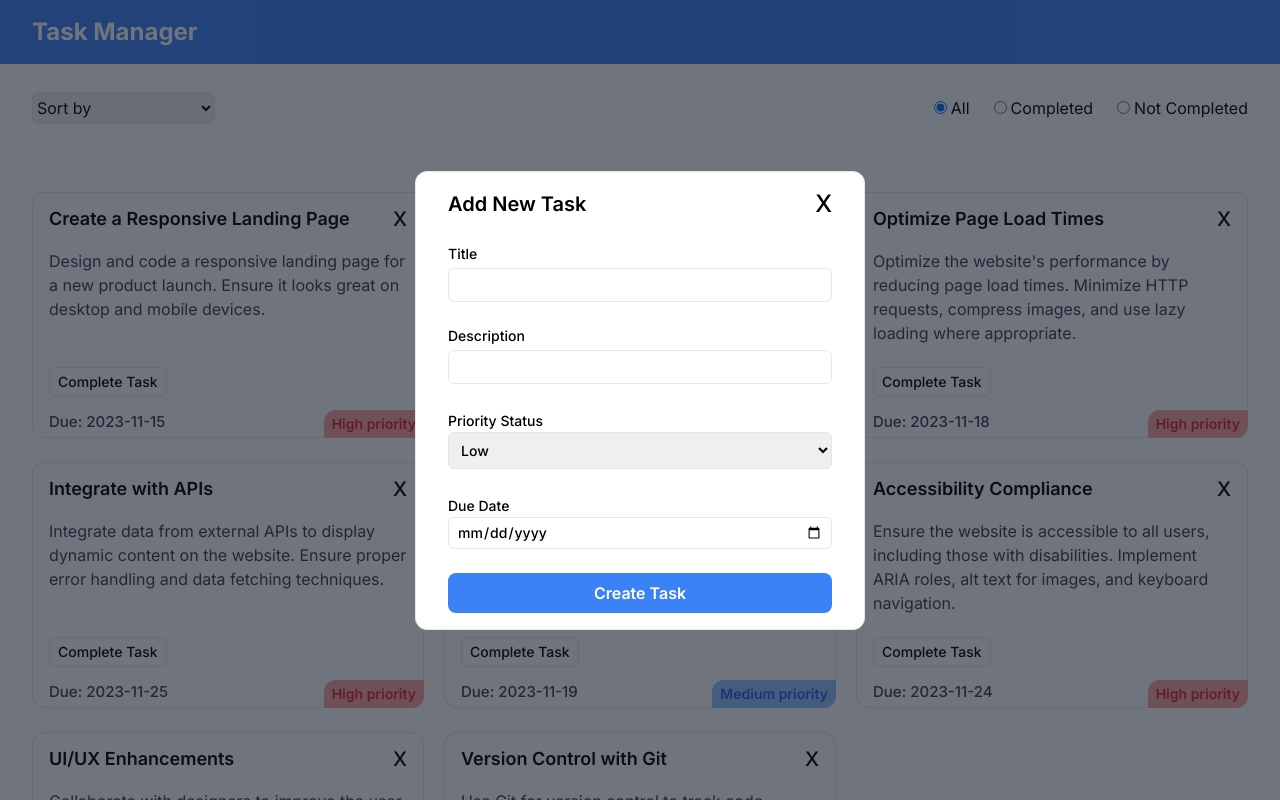
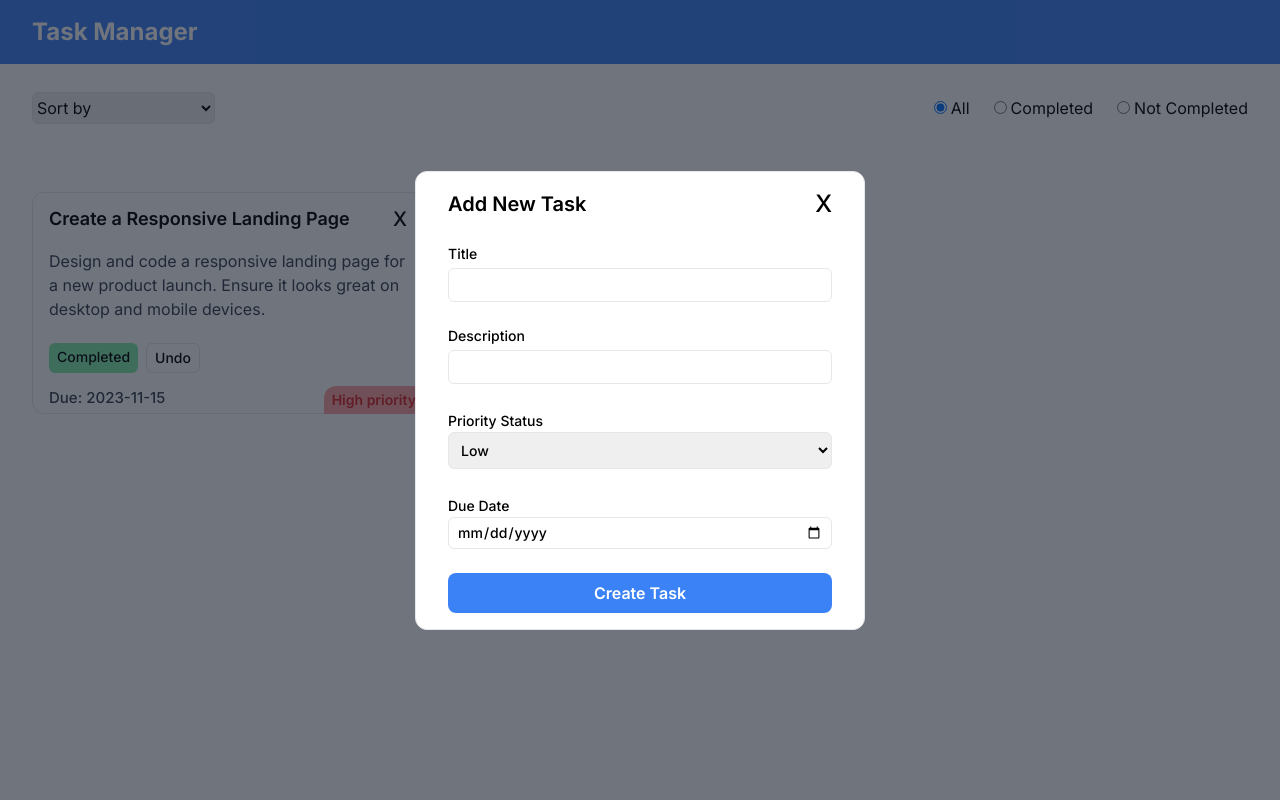
Before and after one commit to Jesusborjas006/task-manager, a Next.js app: page /tasks in a window 1280 px wide. Both pictures are taken after a click on the button "Create Task". Shown: the top 800 px of the page. Built offline with nearby package versions, Linux system fonts and the light colour scheme.

Commit message:
Add functionality to filter out tasks by completion status

```diff
--- a/app/lib/placeholder-data.ts
+++ b/app/lib/placeholder-data.ts
@@ -5,7 +5,7 @@ export const tasksData = [
     body: "Design and code a responsive landing page for a new product launch. Ensure it looks great on desktop and mobile devices.",
     priority: "High",
     dueDate: "2023-11-15",
-    // completed: false,
+    completed: true,
   },
   {
     id: 2,
@@ -13,54 +13,54 @@ export const tasksData = [
     body: "Add a navigation menu to the website that includes links to various sections of the site. Make it user-friendly and visually appealing.",
     priority: "Medium",
     dueDate: "2023-11-22",
-    // completed: false,
+    completed: false,
   },
-  {
-    id: 3,
-    title: "Optimize Page Load Times",
-    body: "Optimize the website's performance by reducing page load times. Minimize HTTP requests, compress images, and use lazy loading where appropriate.",
-    priority: "High",
-    dueDate: "2023-11-18",
-    // completed: false,
-  },
-  {
-    id: 4,
-    title: "Integrate with APIs",
-    body: "Integrate data from external APIs to display dynamic content on the website. Ensure proper error handling and data fetching techniques.",
-    priority: "High",
-    dueDate: "2023-11-25",
-    // completed: false,
-  },
-  {
-    id: 5,
-    title: "Cross-Browser Testing",
-    body: "Test the website on multiple web browsers (e.g., Chrome, Firefox, Safari, Edge) to ensure compatibility and a consistent user experience.",
-    priority: "Medium",
-    dueDate: "2023-11-19",
-    // completed: false,
-  },
-  {
-    id: 6,
-    title: "Accessibility Compliance",
-    body: "Ensure the website is accessible to all users, including those with disabilities. Implement ARIA roles, alt text for images, and keyboard navigation.",
-    priority: "High",
-    dueDate: "2023-11-24",
-    // completed: false,
-  },
-  {
-    id: 7,
-    title: "UI/UX Enhancements",
-    body: "Collaborate with designers to improve the user interface and user experience of the website. Implement animations, micro-interactions, and other enhancements.",
-    priority: "Medium",
-    dueDate: "2023-11-28",
-    // completed: false,
-  },
-  {
-    id: 8,
-    title: "Version Control with Git",
-    body: "Use Git for version control to track code changes, collaborate with team members, and maintain a clean and organized codebase.",
-    priority: "Low",
-    dueDate: "2023-11-30",
-    // completed: false,
-  },
+  // {
+  //   id: 3,
+  //   title: "Optimize Page Load Times",
+  //   body: "Optimize the website's performance by reducing page load times. Minimize HTTP requests, compress images, and use lazy loading where appropriate.",
+  //   priority: "High",
+  //   dueDate: "2023-11-18",
+  //   completed: false,
+  // },
+  // {
+  //   id: 4,
+  //   title: "Integrate with APIs",
+  //   body: "Integrate data from external APIs to display dynamic content on the website. Ensure proper error handling and data fetching techniques.",
+  //   priority: "High",
+  //   dueDate: "2023-11-25",
+  //   completed: false,
+  // },
+  // {
+  //   id: 5,
+  //   title: "Cross-Browser Testing",
+  //   body: "Test the website on multiple web browsers (e.g., Chrome, Firefox, Safari, Edge) to ensure compatibility and a consistent user experience.",
+  //   priority: "Medium",
+  //   dueDate: "2023-11-19",
+  //   completed: false,
+  // },
+  // {
+  //   id: 6,
+  //   title: "Accessibility Compliance",
+  //   body: "Ensure the website is accessible to all users, including those with disabilities. Implement ARIA roles, alt text for images, and keyboard navigation.",
+  //   priority: "High",
+  //   dueDate: "2023-11-24",
+  //   completed: false,
+  // },
+  // {
+  //   id: 7,
+  //   title: "UI/UX Enhancements",
+  //   body: "Collaborate with designers to improve the user interface and user experience of the website. Implement animations, micro-interactions, and other enhancements.",
+  //   priority: "Medium",
+  //   dueDate: "2023-11-28",
+  //   completed: false,
+  // },
+  // {
+  //   id: 8,
+  //   title: "Version Control with Git",
+  //   body: "Use Git for version control to track code changes, collaborate with team members, and maintain a clean and organized codebase.",
+  //   priority: "Low",
+  //   dueDate: "2023-11-30",
+  //   completed: false,
+  // },
 ];
--- a/app/tasks/page.tsx
+++ b/app/tasks/page.tsx
@@ -12,6 +12,10 @@ const Page = () => {
   const [isCreatingTask, setIsCreatingTask] = useState(false);
   const [sortBy, setSortBy] = useState("");
   const [radioValue, setRadioValue] = useState("all");
+  const [filteredByStatus, setFilteredByStatus] = useState(tasks);
+
+  console.log("Tasks: ", tasks);
+  console.log("Filtered Tasks: ", filteredByStatus);
 
   const addNewTask = (newTask: {
     id: number;
@@ -28,9 +32,17 @@ const Page = () => {
     setTasks(filteredTasks);
   };
 
-  // const filterTasks = () => {
-  //   const filteredTasks = tasks.filter((task) =)
-  // }
+  const displayFilteredTasks = () => {
+    if (radioValue === "all") {
+      setFilteredByStatus(tasks);
+    } else if (radioValue === "completed") {
+      const filteredTasks = tasks.filter((task) => task.completed === true);
+      setFilteredByStatus(filteredTasks);
+    } else if (radioValue === "not completed") {
+      const filteredTasks = tasks.filter((task) => task.completed === false);
+      setFilteredByStatus(filteredTasks);
+    }
+  };
 
   return (
     <div className="relative">
@@ -50,10 +62,11 @@ const Page = () => {
         setIsCreatingTask={setIsCreatingTask}
         radioValue={radioValue}
         setRadioValue={setRadioValue}
+        displayFilteredTasks={displayFilteredTasks}
       />
 
-      {tasks.length ? (
-        <Tasks tasks={tasks} deleteTask={deleteTask} />
+      {filteredByStatus.length ? (
+        <Tasks filteredByStatus={filteredByStatus} deleteTask={deleteTask} />
       ) : (
         <NoTasksMessage />
       )}
--- a/app/ui/FormModal.tsx
+++ b/app/ui/FormModal.tsx
@@ -8,6 +8,7 @@ const FormModal = ({ addNewTask, setIsCreatingTask }: any) => {
     body: "",
     priority: "Low",
     dueDate: "",
+    completed: false,
   });
   const [inputsFilled, setInputsFilled] = useState(true);
 
@@ -31,6 +32,7 @@ const FormModal = ({ addNewTask, setIsCreatingTask }: any) => {
         body: form.body,
         priority: form.priority,
         dueDate: form.dueDate,
+        completed: false,
       };
 
       addNewTask(newTask);
@@ -42,7 +44,13 @@ const FormModal = ({ addNewTask, setIsCreatingTask }: any) => {
   };
 
   const resetInputs = () => {
-    setForm({ title: "", body: "", priority: "Low", dueDate: "" });
+    setForm({
+      title: "",
+      body: "",
+      priority: "Low",
+      dueDate: "",
+      completed: false,
+    });
   };
 
   return (
--- a/app/ui/RadioForm.tsx
+++ b/app/ui/RadioForm.tsx
@@ -1,7 +1,17 @@
-const RadioForm = ({ radioValue, setRadioValue }: any) => {
+import { useEffect } from "react";
+
+const RadioForm = ({
+  radioValue,
+  setRadioValue,
+  displayFilteredTasks,
+}: any) => {
   const handleChange = (e: any) => {
     setRadioValue(e.target.value);
   };
+
+  useEffect(() => {
+    displayFilteredTasks();
+  }, [radioValue]);
 
   return (
     <form className="rounded-md py-1 flex space-x-6">
--- a/app/ui/Task.tsx
+++ b/app/ui/Task.tsx
@@ -6,6 +6,7 @@ type TaskProps = {
   body: string;
   priority: string;
   dueDate: string;
+  completed: boolean;
   deleteTask: any;
 };
 
@@ -15,10 +16,9 @@ const Task = ({
   body,
   priority,
   dueDate,
+  completed,
   deleteTask,
 }: TaskProps) => {
-  const [isCompleted, setIsCompleted] = useState(false);
-
   const getStyling = () => {
     if (priority === "High") {
       return "bg-red-300 text-red-600";
@@ -47,23 +47,17 @@ const Task = ({
         {priority} priority
       </p>
 
-      {isCompleted ? (
+      {completed ? (
         <div className="flex absolute bottom-10 space-x-2">
           <p className=" bg-green-300 px-2 py-1 rounded-md text-sm font-medium">
             Completed
           </p>
-          <button
-            className="border px-2 py-1 rounded-md text-sm font-medium hover:bg-red-400 "
-            onClick={() => setIsCompleted(false)}
-          >
+          <button className="border px-2 py-1 rounded-md text-sm font-medium hover:bg-red-400 ">
             Undo
           </button>
         </div>
       ) : (
-        <button
-          className="border px-2 py-1 absolute bottom-10 rounded-md text-sm font-medium"
-          onClick={() => setIsCompleted(true)}
-        >
+        <button className="border px-2 py-1 absolute bottom-10 rounded-md text-sm font-medium">
           Complete Task
         </button>
       )}
--- a/app/ui/TaskForms.tsx
+++ b/app/ui/TaskForms.tsx
@@ -11,6 +11,7 @@ type TaskFormsProp = {
   setIsCreatingTask: any;
   radioValue: any;
   setRadioValue: any;
+  displayFilteredTasks: any;
 };
 
 const TaskForms = ({
@@ -22,6 +23,7 @@ const TaskForms = ({
   setIsCreatingTask,
   radioValue,
   setRadioValue,
+  displayFilteredTasks,
 }: TaskFormsProp) => {
   return (
     <div className="flex justify-between mx-8">
@@ -32,7 +34,12 @@ const TaskForms = ({
         setTasks={setTasks}
       />
 
-      <RadioForm radioValue={radioValue} setRadioValue={setRadioValue} />
+      <RadioForm
+        radioValue={radioValue}
+        setRadioValue={setRadioValue}
+        tasks={tasks}
+        displayFilteredTasks={displayFilteredTasks}
+      />
       {!isCreatingTask && (
         <CreateTaskBtn setIsCreatingTask={setIsCreatingTask} />
       )}
--- a/app/ui/Tasks.tsx
+++ b/app/ui/Tasks.tsx
@@ -1,13 +1,14 @@
 import Task from "./Task";
 
-const Tasks = ({ tasks, deleteTask, isCompleted, setIsCompleted }: any) => {
-  const taskElements = tasks.map(
+const Tasks = ({ filteredByStatus, deleteTask }: any) => {
+  const taskElements = filteredByStatus.map(
     (task: {
       id: number;
       title: string;
       body: string;
       priority: string;
       dueDate: string;
+      completed: boolean;
     }) => (
       <Task
         id={task.id}
@@ -16,6 +17,7 @@ const Tasks = ({ tasks, deleteTask, isCompleted, setIsCompleted }: any) => {
         body={task.body}
         priority={task.priority}
         dueDate={task.dueDate}
+        completed={task.completed}
         deleteTask={deleteTask}
       />
     )
```
